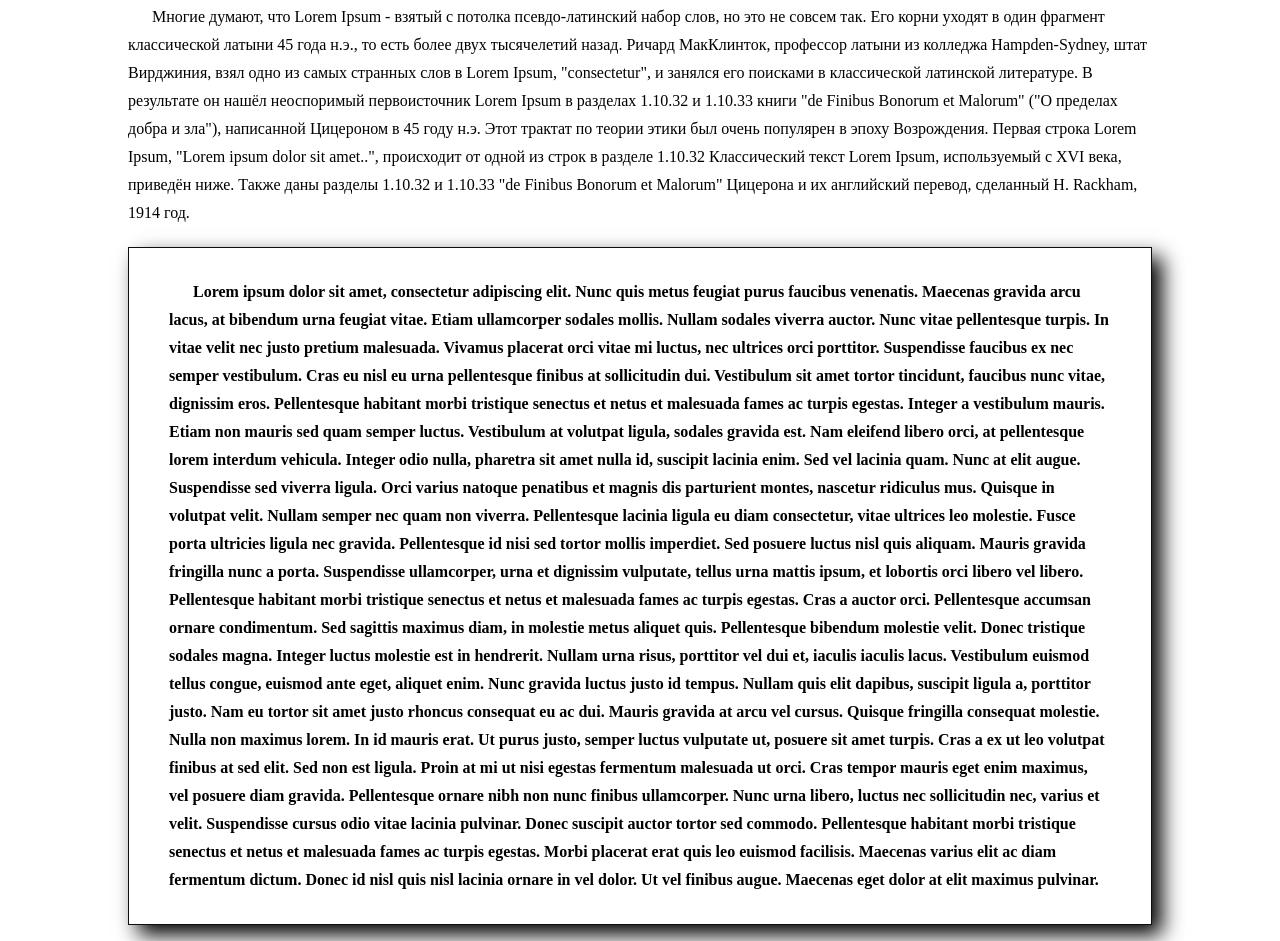
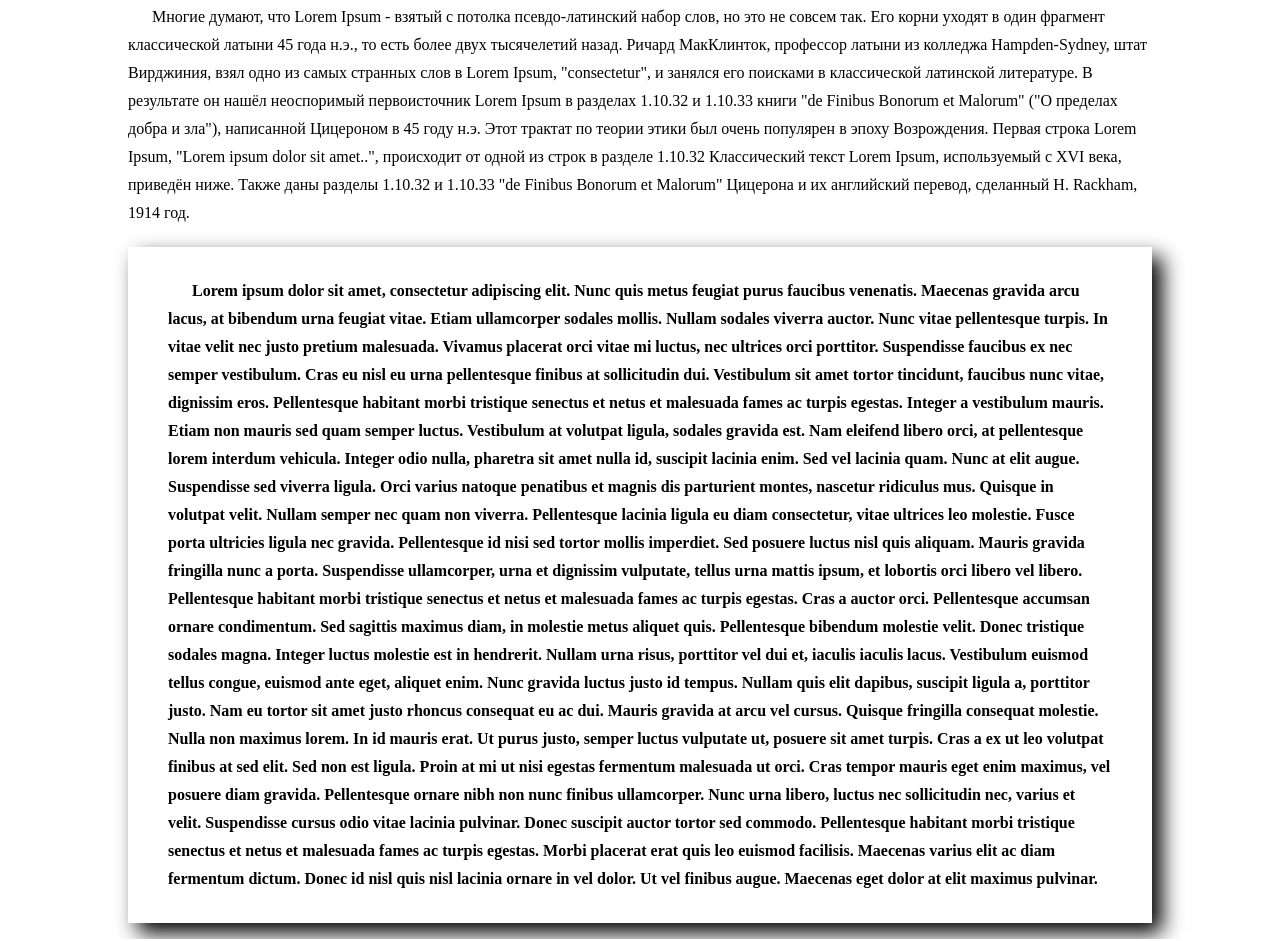
Before and after one commit to Igor-Melnyk/testGIT, a plain HTML site: page index.html in a window 1280 px wide. Shown: the part 331-1272 px from the top of the page. Drawn offline with Linux system fonts and the light colour scheme.

Commit message:
удаление рамки

```diff
--- a/css/main.css
+++ b/css/main.css
@@ -16,7 +16,6 @@ p {
 }
 .lorem-text {
 	padding: 30px 40px;
-	border: 1px solid #0e0e0e;
 	font-weight: bold;
 	box-shadow: 10px 10px 20px #000;
 }
```
